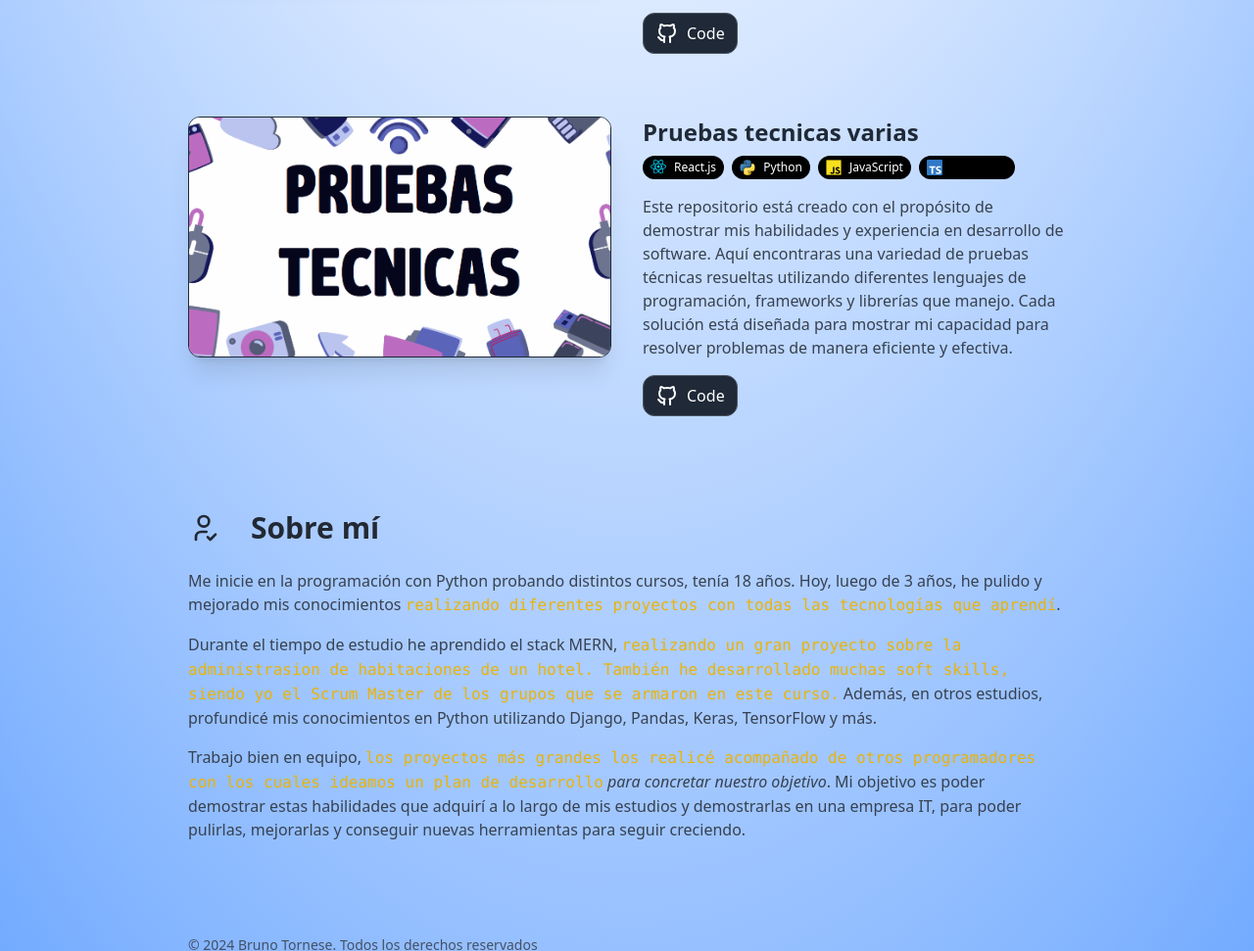
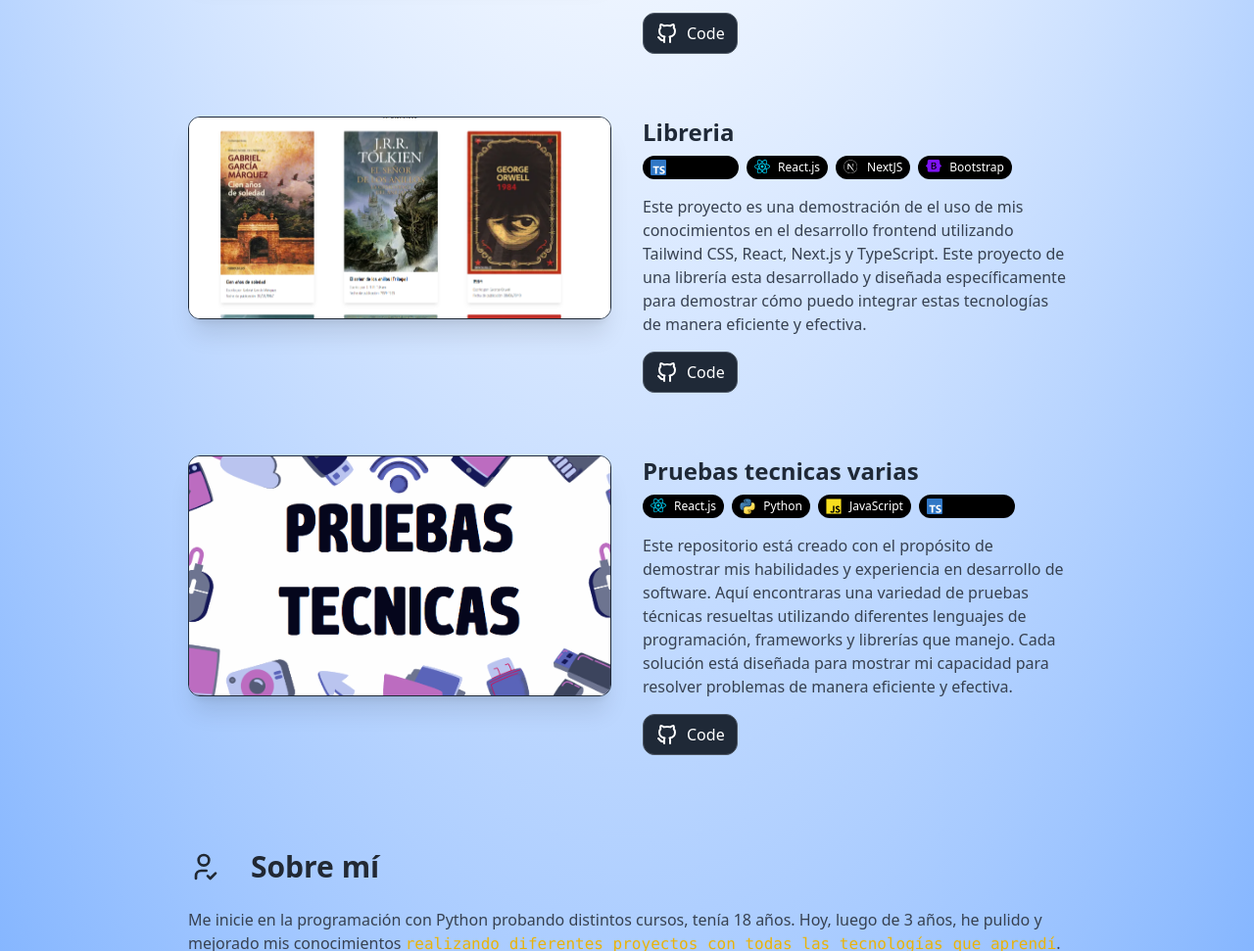
Before and after one commit to BrunoTornese/Portfolio, an Astro site: page / in a window 1280 px wide. Shown: the part 2797-3768 px from the top of the page at 98% size. Built offline with nearby package versions, Linux system fonts and the light colour scheme; Astro itself is replaced by a stand-in of ours.

Commit message:
Agregado del proyecto de libreria con sus respectivas imagenes y iconos

```diff
--- a/src/components/Projects.astro
+++ b/src/components/Projects.astro
@@ -13,6 +13,8 @@ import HTML from "./icons/HTML.astro";
 import Bootstrarp from "./icons/Bootstrap.astro";
 import ExpressJs from "./icons/ExpressJs.astro";
 import TypeScript from "./icons/TypeScript.astro";
+import { title } from "process";
+import NextJs from "./icons/NextJs.astro";
 
 const TAGS = {
   REACT: {
@@ -70,6 +72,11 @@ const TAGS = {
     class: "bg-black textwhite",
     icon: TypeScript,
   },
+  NEXTJS: {
+    name: "NextJS",
+    class: "bg-black text-white",
+    icon: NextJs,
+  },
 };
 
 const PROJECTS = [
@@ -101,6 +108,14 @@ const PROJECTS = [
     github: "https://github.com/BrunoTornese/Bot-discord",
     image: "/projects/botDiscord.webp",
     tags: [TAGS.PYTHON],
+  },
+  {
+    title: "Libreria",
+    description:
+      "Este proyecto es una demostración de el uso de mis conocimientos en el desarrollo frontend utilizando Tailwind CSS, React, Next.js y TypeScript. Este proyecto de una librería esta desarrollado y diseñada específicamente para demostrar cómo puedo integrar estas tecnologías de manera eficiente y efectiva.",
+    github: "https://github.com/BrunoTornese/libreria",
+    image: "/projects/Libreria.webp",
+    tags: [TAGS.TYPESCRIPT, TAGS.REACT, TAGS.NEXTJS, TAGS.BOOTSTRAP],
   },
   {
     title: "Pruebas tecnicas varias",
--- /dev/null
+++ b/src/components/icons/NextJs.astro
@@ -0,0 +1,57 @@
+<svg
+  {...Astro.props}
+  xmlns="http://www.w3.org/2000/svg"
+  width="256"
+  height="256"
+  preserveAspectRatio="xMidYMid"
+  viewBox="0 0 200 200"
+>
+  <mask
+    id="mask0_408_139"
+    style="mask-type:alpha"
+    maskUnits="userSpaceOnUse"
+    x="0"
+    y="0"
+    width="180"
+    height="180"
+  >
+    <circle cx="90" cy="90" r="90" fill="black"></circle>
+  </mask>
+  <g mask="url(#mask0_408_139)">
+    <circle cx="90" cy="90" r="87" fill="black" stroke="white" stroke-width="6"
+    ></circle>
+    <path
+      d="M149.508 157.52L69.142 54H54V125.97H66.1136V69.3836L139.999 164.845C143.333 162.614 146.509 160.165 149.508 157.52Z"
+      fill="url(#paint0_linear_408_139)"></path>
+    <rect
+      x="115"
+      y="54"
+      width="12"
+      height="72"
+      fill="url(#paint1_linear_408_139)"></rect>
+  </g>
+  <defs>
+    <linearGradient
+      id="paint0_linear_408_139"
+      x1="109"
+      y1="116.5"
+      x2="144.5"
+      y2="160.5"
+      gradientUnits="userSpaceOnUse"
+    >
+      <stop stop-color="white"></stop>
+      <stop offset="1" stop-color="white" stop-opacity="0"></stop>
+    </linearGradient>
+    <linearGradient
+      id="paint1_linear_408_139"
+      x1="121"
+      y1="54"
+      x2="120.799"
+      y2="106.875"
+      gradientUnits="userSpaceOnUse"
+    >
+      <stop stop-color="white"></stop>
+      <stop offset="1" stop-color="white" stop-opacity="0"></stop>
+    </linearGradient>
+  </defs>
+</svg>
```
Also changed, not shown: public/projects/Libreria.webp (added).
